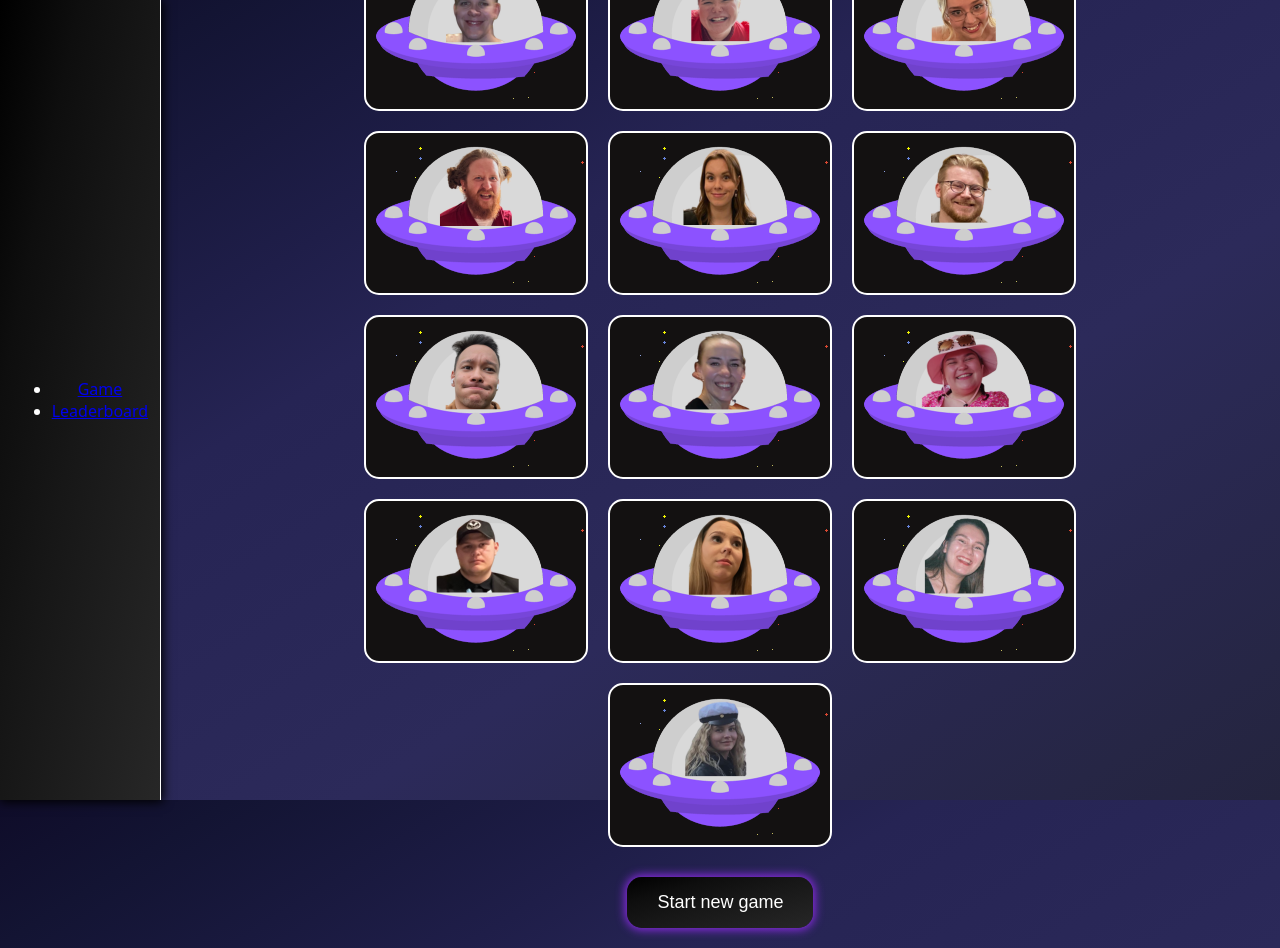
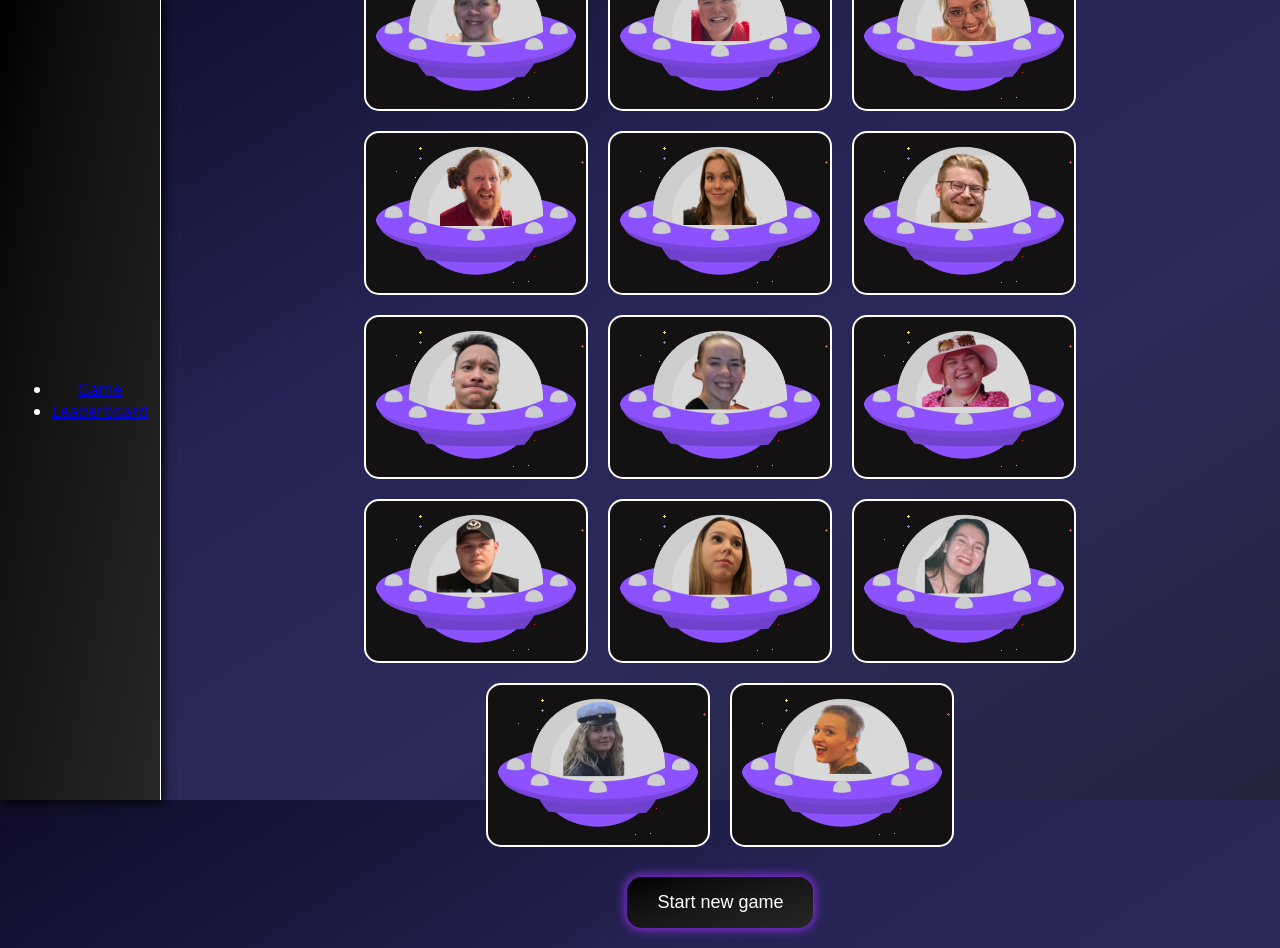
Before and after one commit to wihtoritorkkeli/tuparit, a plain HTML site: page index.html in a window 1280 px wide. Drawn offline with Linux system fonts and the light colour scheme.

Commit message:
All players added

```diff
--- a/index.html
+++ b/index.html
@@ -65,7 +65,8 @@
                                 "Joel",
                                 "Petra",
                                 "Senni",
-                                "Taru"
+                                "Taru",
+                                "Brianna"
                             ];
 
                             let playerList = document.getElementById("playerList"), playerImage;
```
Also changed, not shown: assets/space_Brianna.png (added).
